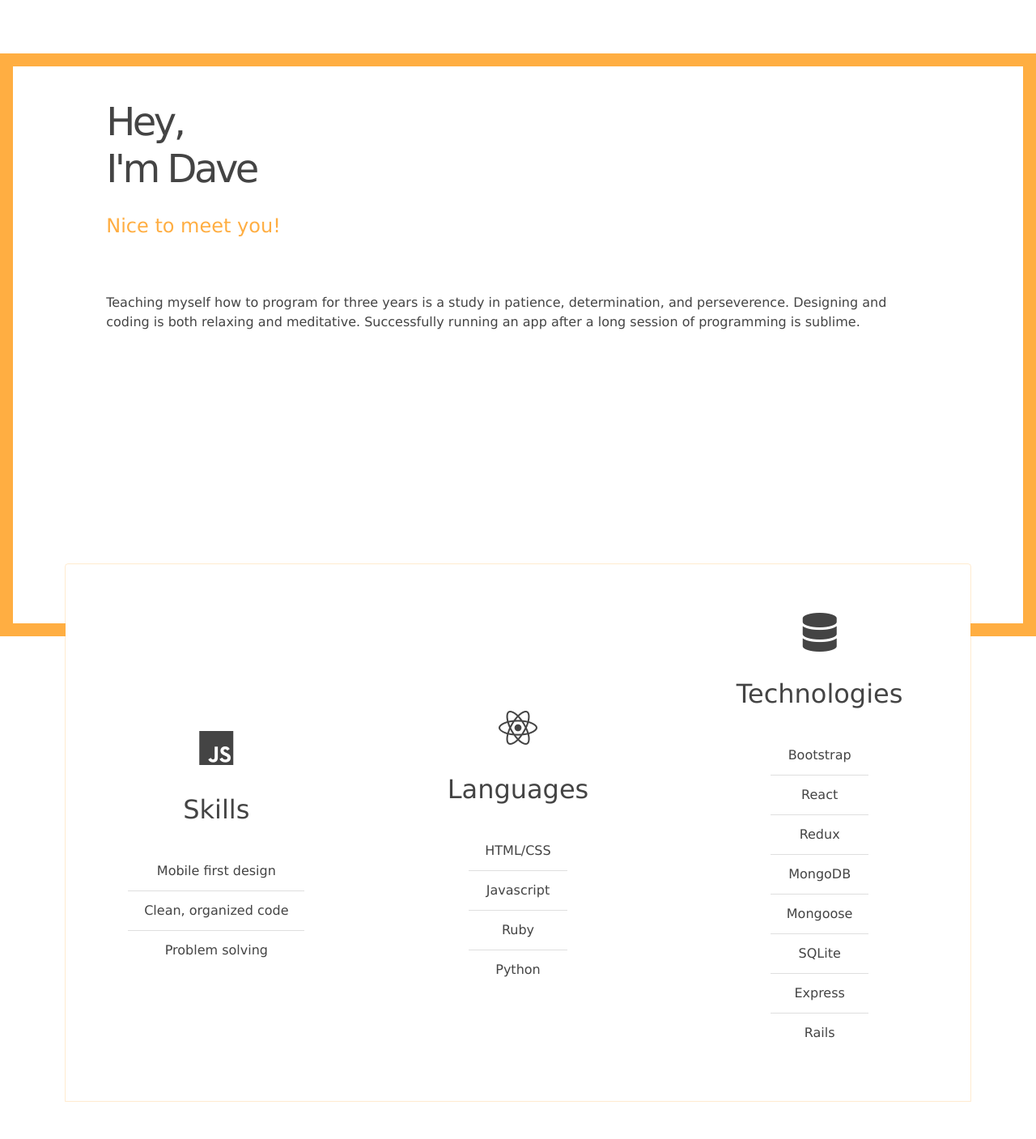
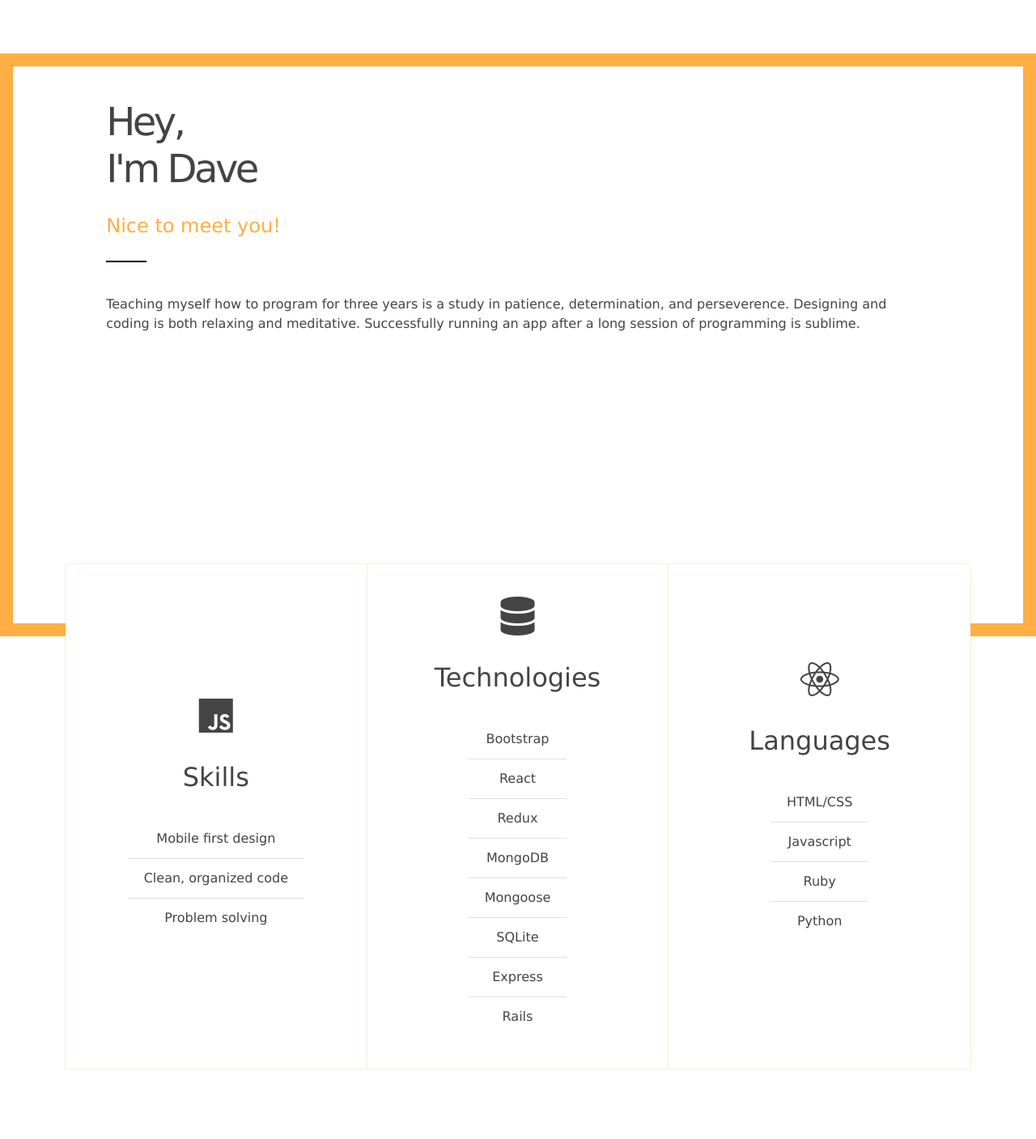
Before and after one commit to drregg6/full-stack-portfolio, a React (Create React App) app in the folder client/: page / in a window 1280 px wide. Shown: the part 1940-3347 px from the top of the page at 81% size. Built offline with nearby package versions, Linux system fonts and the light colour scheme.

Commit message:
changed a few things to About Component

```diff
--- a/client/src/App.css
+++ b/client/src/App.css
@@ -90,6 +90,9 @@
 .inner-margin {
     margin-top: 2.5rem;
     margin-bottom: 2.5rem;
+}
+.inner-padding {
+    padding: 2.5rem;
 }
 
 .portfolio-font-color {
@@ -237,6 +240,10 @@
 .about-card {
     border: none;
     justify-content: center;
+    border-right: 1px solid rgba(255,174,66,.25);
+}
+.about-card:last-child {
+    border-right: none;
 }
 
 .about-card p {
@@ -253,7 +260,8 @@
     position: relative;
     left: 2rem;
 }
-.contact-header:after {
+.contact-header:after,
+.about-header div:after {
     content: '';
     display: block;
     height: 2px;
@@ -321,6 +329,7 @@
         margin-right: 3rem;
     }
     .about-card {
+        border-right: none;
         border-bottom: 1px solid rgba(255,174,66,.25);
     }
     .about-card:last-child {
--- a/client/src/components/About.js
+++ b/client/src/components/About.js
@@ -32,7 +32,7 @@
           </p>
         </Container>
         <CardGroup className="about-card-group inner-margin header-invasion-margin-top row">
-          <Card className="about-card center-content col-12 col-lg-4 inner-margin" body>
+          <Card className="about-card center-content col-12 col-lg-4 inner-padding" body>
             <div className="about-card-header center-content flex-column">
               <i className="fab fa-js fa-3x"></i>
               <CardTitle className="header-subtext">Skills</CardTitle>
@@ -45,21 +45,7 @@
               </ListGroup>
             </CardText>
           </Card>
-          <Card className="about-card center-content col-12 col-lg-4 inner-margin" body>
-            <div className="about-card-header center-content flex-column">
-              <i className="fab fa-react fa-3x"></i>
-              <CardTitle className="header-subtext">Languages</CardTitle>
-            </div>
-            <CardText>
-              <ListGroup flush>
-                <ListGroupItem>HTML/CSS</ListGroupItem>
-                <ListGroupItem>Javascript</ListGroupItem>
-                <ListGroupItem>Ruby</ListGroupItem>
-                <ListGroupItem>Python</ListGroupItem>
-              </ListGroup>
-            </CardText>
-          </Card>
-          <Card className="about-card center-content col-12 col-lg-4 inner-margin" body>
+          <Card className="about-card center-content col-12 col-lg-4 inner-padding" body>
             <div className="about-card-header center-content flex-column">
               <i className="fas fa-database fa-3x"></i>
               <CardTitle className="header-subtext">Technologies</CardTitle>
@@ -77,6 +63,20 @@
               </ListGroup>
             </CardText>
           </Card>
+          <Card className="about-card center-content col-12 col-lg-4 inner-padding" body>
+            <div className="about-card-header center-content flex-column">
+              <i className="fab fa-react fa-3x"></i>
+              <CardTitle className="header-subtext">Languages</CardTitle>
+            </div>
+            <CardText>
+              <ListGroup flush>
+                <ListGroupItem>HTML/CSS</ListGroupItem>
+                <ListGroupItem>Javascript</ListGroupItem>
+                <ListGroupItem>Ruby</ListGroupItem>
+                <ListGroupItem>Python</ListGroupItem>
+              </ListGroup>
+            </CardText>
+          </Card>
         </CardGroup>
       </div>
     )
```
